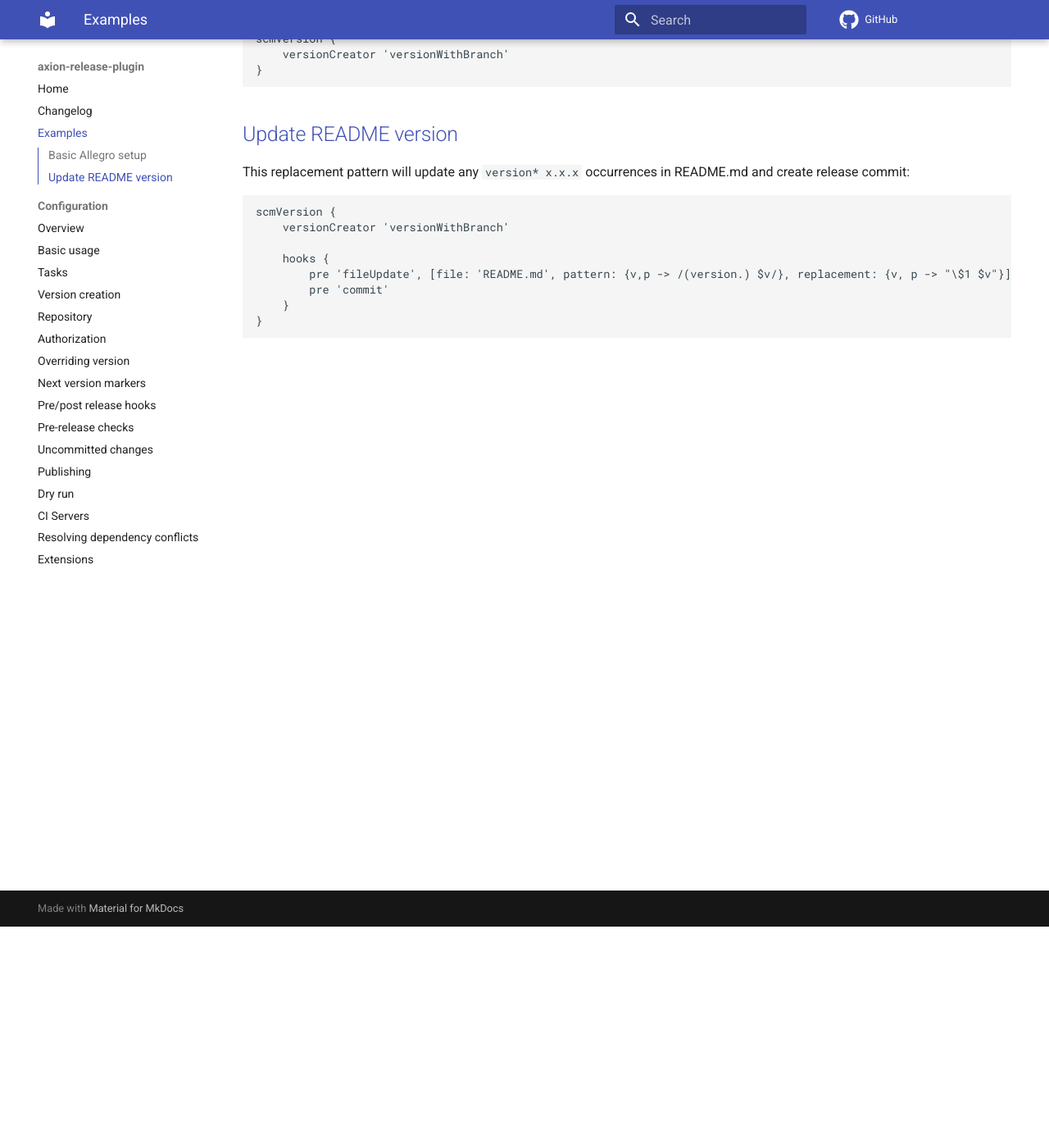
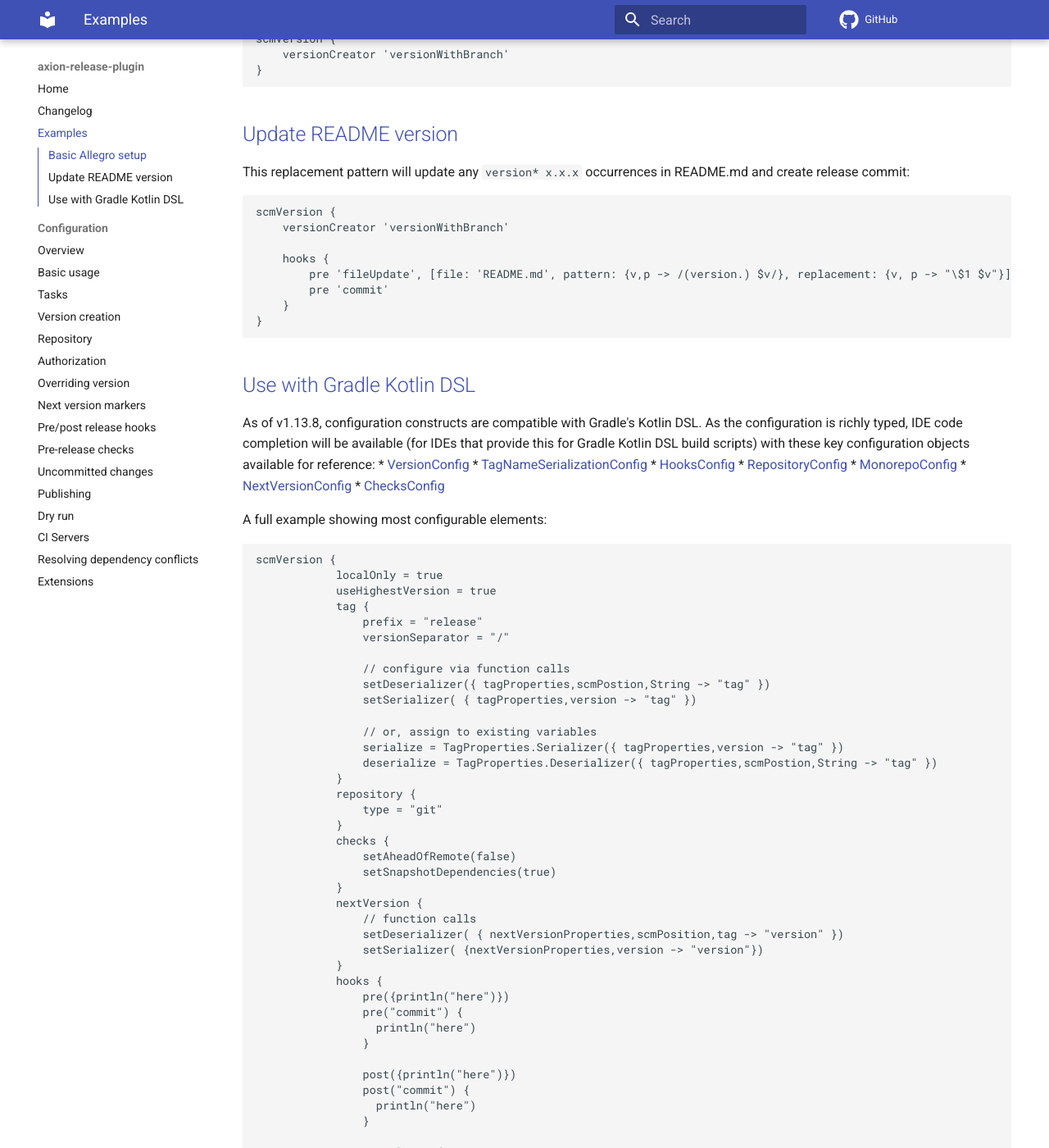
Before and after one commit to allegro/axion-release-plugin, an MkDocs documentation site: the page built from docs/examples/examples.md, in a window 1280 px wide and 1400 px high, scrolled down 270 px. Shown: the whole window at 82% size. Built offline with MkDocs 1.6.1 and Material for MkDocs 9.7.7, drawn with Linux system fonts in a browser that asks for light colours; comment, search, counter and statistics services are not loaded; some of the changed text lies outside the part shown.

Commit message:
#449 update docs with Kotlin DSL examples

````diff
--- a/docs/examples/examples.md
+++ b/docs/examples/examples.md
@@ -23,3 +23,94 @@ This replacement pattern will update any `version* x.x.x` occurrences in README.
             pre 'commit'
         }
     }
+
+## Use with Gradle Kotlin DSL
+
+As of v1.13.8, configuration constructs are compatible with Gradle's Kotlin DSL.  As the configuration is richly typed, IDE code completion will be available (for IDEs that provide this for Gradle Kotlin DSL build scripts)
+with these key configuration objects available for reference:
+* [VersionConfig](https://github.com/allegro/axion-release-plugin/blob/main/src/main/groovy/pl/allegro/tech/build/axion/release/domain/VersionConfig.groovy)
+* [TagNameSerializationConfig](https://github.com/allegro/axion-release-plugin/blob/main/src/main/groovy/pl/allegro/tech/build/axion/release/domain/TagNameSerializationConfig.groovy)
+* [HooksConfig](https://github.com/allegro/axion-release-plugin/blob/main/src/main/groovy/pl/allegro/tech/build/axion/release/domain/hooks/HooksConfig.groovy)
+* [RepositoryConfig](https://github.com/allegro/axion-release-plugin/blob/main/src/main/groovy/pl/allegro/tech/build/axion/release/domain/RepositoryConfig.groovy)
+* [MonorepoConfig](https://github.com/allegro/axion-release-plugin/blob/main/src/main/java/pl/allegro/tech/build/axion/release/domain/MonorepoConfig.java)
+* [NextVersionConfig](https://github.com/allegro/axion-release-plugin/blob/main/src/main/java/pl/allegro/tech/build/axion/release/domain/NextVersionConfig.java)
+* [ChecksConfig](https://github.com/allegro/axion-release-plugin/blob/main/src/main/java/pl/allegro/tech/build/axion/release/domain/ChecksConfig.java)
+
+A full example showing most configurable elements:
+
+```kotlin
+scmVersion {
+            localOnly = true
+            useHighestVersion = true
+            tag {
+                prefix = "release"
+                versionSeparator = "/"
+
+                // configure via function calls
+                setDeserializer({ tagProperties,scmPostion,String -> "tag" })
+                setSerializer( { tagProperties,version -> "tag" })
+
+                // or, assign to existing variables
+                serialize = TagProperties.Serializer({ tagProperties,version -> "tag" })
+                deserialize = TagProperties.Deserializer({ tagProperties,scmPostion,String -> "tag" })
+            }
+            repository {
+                type = "git"
+            }
+            checks {
+                setAheadOfRemote(false)
+                setSnapshotDependencies(true)
+            }
+            nextVersion {
+                // function calls
+                setDeserializer( { nextVersionProperties,scmPosition,tag -> "version" })
+                setSerializer( {nextVersionProperties,version -> "version"})
+            }
+            hooks {
+                pre({println("here")})
+                pre("commit") {
+                  println("here")
+                }
+
+                post({println("here")})
+                post("commit") {
+                  println("here")
+                }
+
+                preRelease {
+                    push()
+                    commit { releaseVersion, position -> "New commit message for version $releaseVersion" }
+                    custom { context -> println("$context")}
+                    fileUpdate {
+                        file("README.md") // repeat for additional files
+                        pattern = {previousVersion,context -> "version: $previousVersion"}
+                        replacement = {currentVersion,context -> "version: $currentVersion"}
+                    }
+                }
+
+                postRelease {
+                    push()
+                    commit { releaseVersion, position -> "New commit message for version $releaseVersion" }
+                    custom { context -> println("$context")}
+                    fileUpdate {
+                        file("README.md") // repeat for additional files
+                        pattern = {previousVersion,context -> "version: $previousVersion"}
+                        replacement = {currentVersion,context -> "version: $currentVersion"}
+
+                    }
+                }
+            }
+            monorepos {
+            }
+
+            versionCreator = VersionProperties.Creator({versionFromTag,scmPosition -> "version"})
+            versionCreator({versionFromTag,scmPosition -> "version"})
+
+            snapshotCreator = VersionProperties.Creator({versionFromTag,scmPosition -> "version"})
+            snapshotCreator({versionFromTag,scmPosition -> "version"})
+
+            versionIncrementer = VersionProperties.Incrementer({versionIncrementerContext -> Version})
+            versionIncrementer({versionIncrementerContext -> Version})
+        }
+
+```
````
